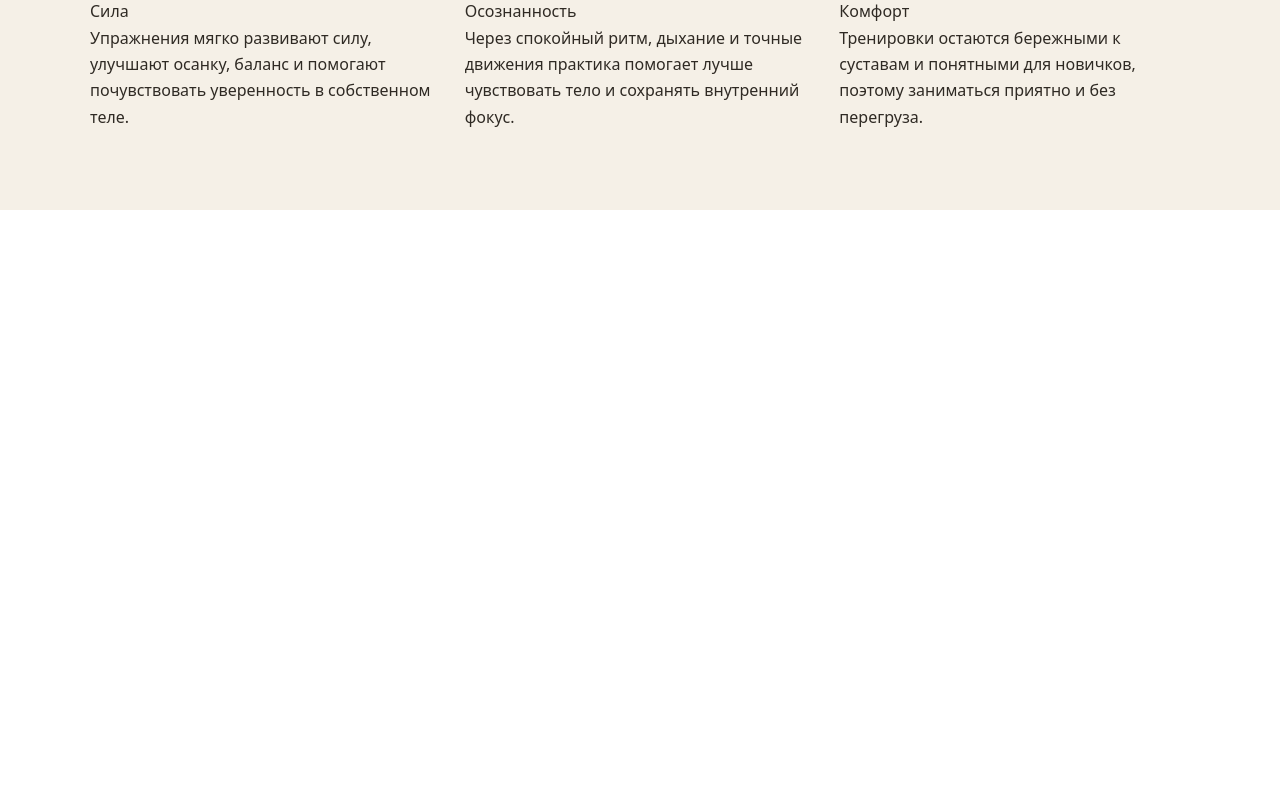
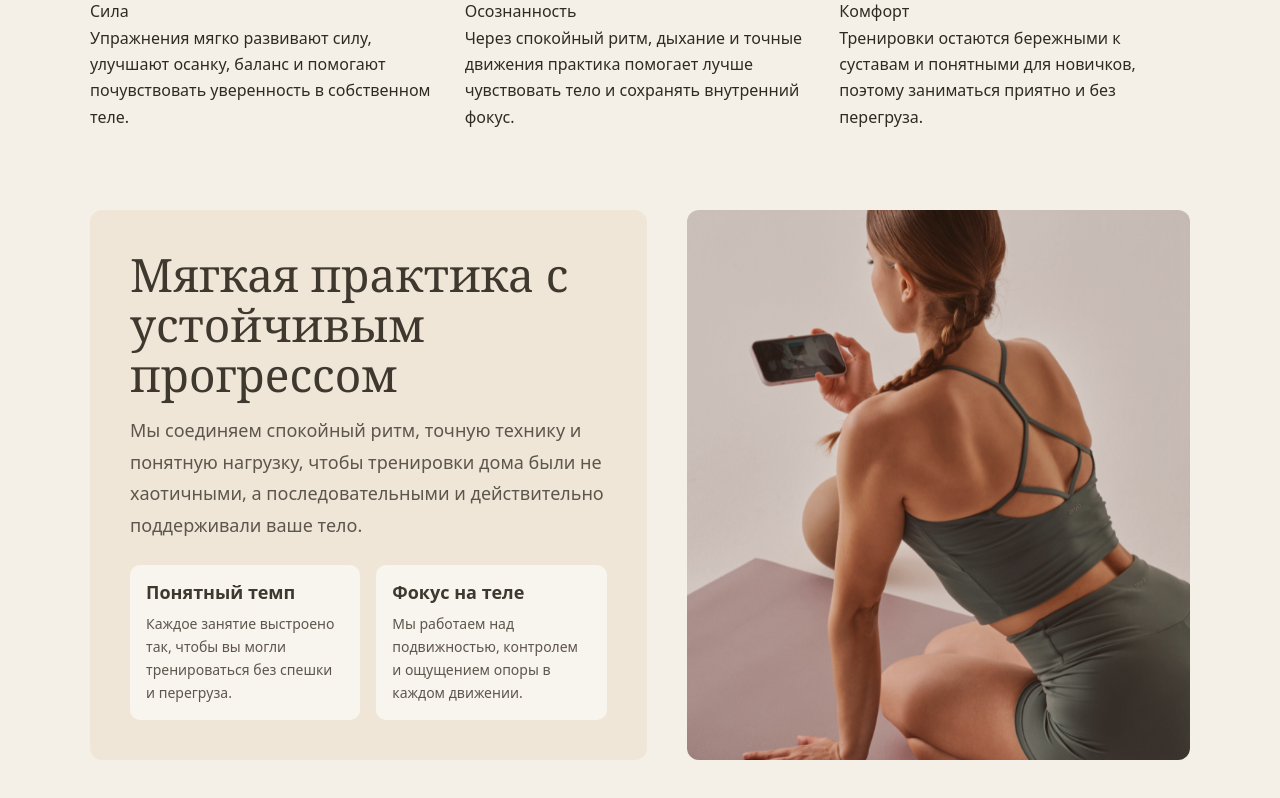
Before and after one commit to i-c-winner/gym, a Next.js app in the folder frontend/: page /main in a window 1280 px wide. Shown: the part 1539-2337 px from the top of the page. Before the commit the page ends 1749 px from the top, so only its background shows below. Built offline with nearby package versions, Linux system fonts and the light colour scheme; a web font is replaced by a local one; what @mui/material-nextjs would draw is missing.

Commit message:
feat: Ддобавит Double

```diff
--- a/frontend/src/views/main/Main.tsx
+++ b/frontend/src/views/main/Main.tsx
@@ -1,6 +1,7 @@
 import {Box} from "@mui/system";
 import {Typography} from "@mui/material";
 import {Triptich} from "@/widgets/triptych/Triptich";
+import {Double} from "@/widgets/double/Double";
 
 function Main() {
 
@@ -102,6 +103,7 @@ function Main() {
             Подход строится вокруг трех ключевых принципов.
           </Typography>
          <Triptich/>
+          <Double />
         </Box>
       </Box>
     </Box>
--- a/frontend/src/widgets/double/Double.tsx
+++ b/frontend/src/widgets/double/Double.tsx
@@ -0,0 +1,122 @@
+import { Typography } from "@mui/material";
+import { Box } from "@mui/system";
+
+function Double() {
+  return (
+    <Box
+      sx={{
+        mt: { xs: 6, md: 10 },
+        display: "grid",
+        gridTemplateColumns: { xs: "1fr", md: "1.05fr 0.95fr" },
+        gap: { xs: 3, sm: 4, md: 5 },
+        alignItems: "stretch",
+      }}
+    >
+      <Box
+        sx={{
+          display: "flex",
+          flexDirection: "column",
+          justifyContent: "center",
+          borderRadius: "12px",
+          backgroundColor: "#efe6d7",
+          px: { xs: 2.5, sm: 3.5, md: 5 },
+          py: { xs: 3, sm: 4, md: 5 },
+          minWidth: 0,
+        }}
+      >
+        <Typography
+          sx={{
+            fontFamily: "Georgia, 'Times New Roman', serif",
+            fontSize: { xs: "30px", sm: "38px", md: "46px" },
+            lineHeight: 1.08,
+            color: "#3e382f",
+          }}
+        >
+          Мягкая практика с устойчивым прогрессом
+        </Typography>
+
+        <Typography
+          sx={{
+            mt: 2,
+            fontSize: { xs: "16px", md: "18px" },
+            lineHeight: 1.75,
+            color: "#5d564d",
+            maxWidth: "56ch",
+          }}
+        >
+          Мы соединяем спокойный ритм, точную технику и понятную нагрузку, чтобы
+          тренировки дома были не хаотичными, а последовательными и действительно
+          поддерживали ваше тело.
+        </Typography>
+
+        <Box
+          sx={{
+            mt: 3,
+            display: "grid",
+            gridTemplateColumns: { xs: "1fr", sm: "repeat(2, minmax(0, 1fr))" },
+            gap: 2,
+          }}
+        >
+          {[
+            {
+              title: "Понятный темп",
+              text: "Каждое занятие выстроено так, чтобы вы могли тренироваться без спешки и перегруза.",
+            },
+            {
+              title: "Фокус на теле",
+              text: "Мы работаем над подвижностью, контролем и ощущением опоры в каждом движении.",
+            },
+          ].map((item) => (
+            <Box
+              key={item.title}
+              sx={{
+                borderRadius: "10px",
+                backgroundColor: "rgba(255,255,255,0.58)",
+                px: 2,
+                py: 2,
+                minWidth: 0,
+              }}
+            >
+              <Typography
+                sx={{
+                  fontSize: "18px",
+                  fontWeight: 600,
+                  lineHeight: 1.25,
+                  color: "#3e382f",
+                }}
+              >
+                {item.title}
+              </Typography>
+
+              <Typography
+                sx={{
+                  mt: 1,
+                  fontSize: "14px",
+                  lineHeight: 1.65,
+                  color: "#5d564d",
+                }}
+              >
+                {item.text}
+              </Typography>
+            </Box>
+          ))}
+        </Box>
+      </Box>
+
+      <Box
+        sx={{
+          minHeight: { xs: "340px", sm: "460px", md: "100%" },
+          borderRadius: "12px",
+          overflow: "hidden",
+          backgroundColor: "#e5ddd0",
+          backgroundImage: "url('/images/double.jpeg')",
+          backgroundPosition: "center",
+          backgroundRepeat: "no-repeat",
+          backgroundSize: "cover",
+        }}
+      />
+    </Box>
+  );
+}
+
+export { Double };
```
